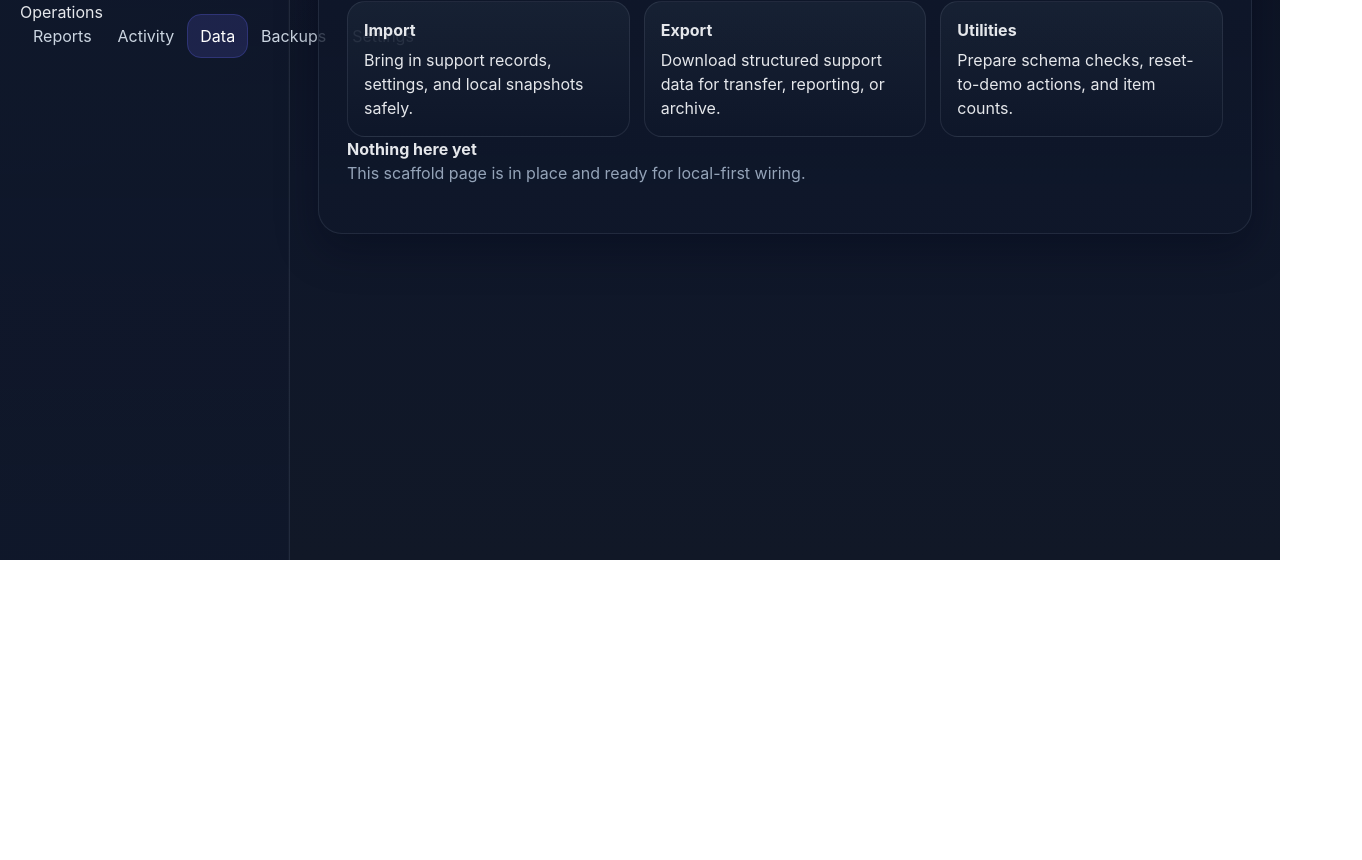
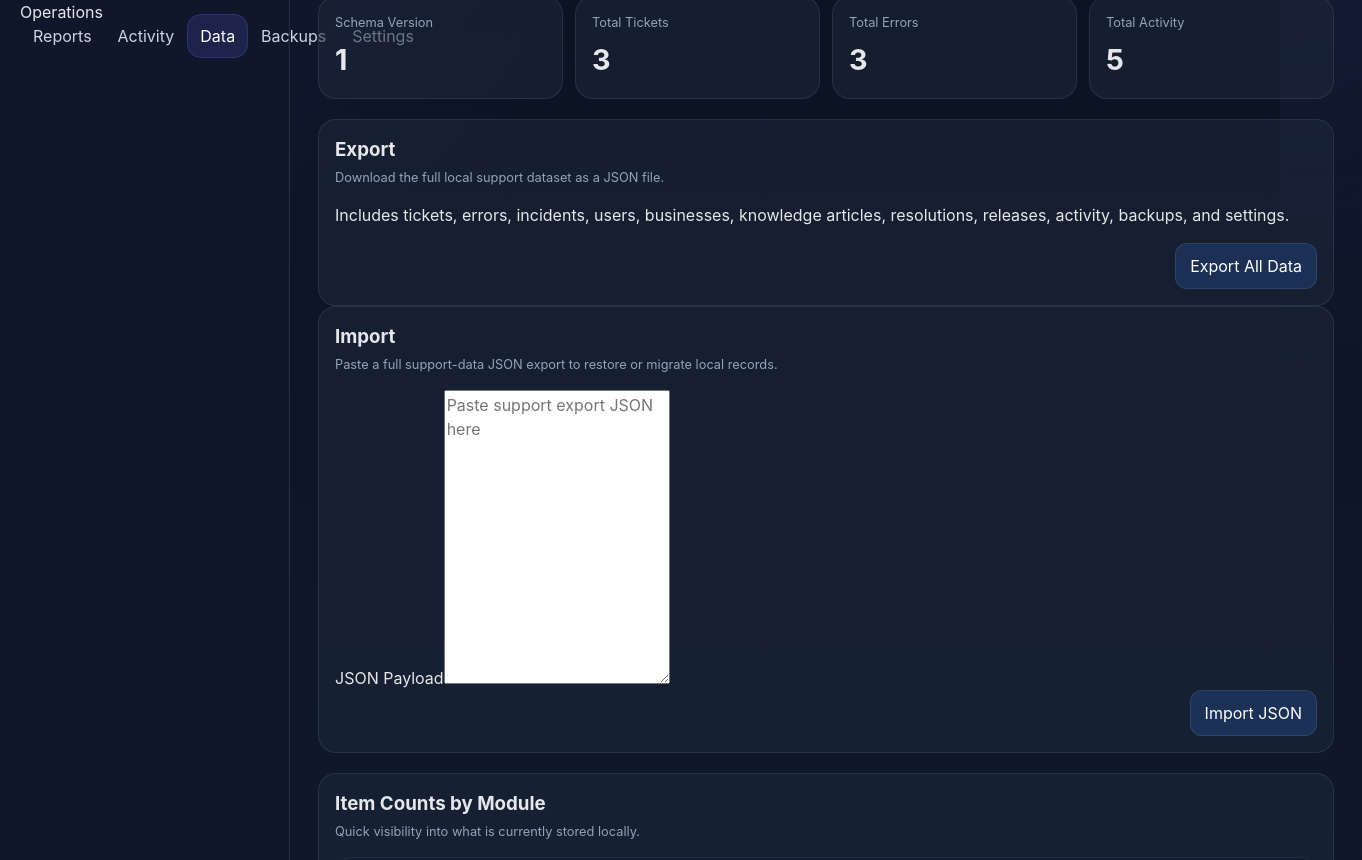
Before and after one commit to Emanuel628/InEx-IT-Support, a React (Vite) app: page /data in a window 1280 px wide. Shown: the part 240-1100 px from the top of the page, 1362 px wide, since content can reach past the window. Before the commit the page ends 800 px from the top, so only its background shows below. Built offline with nearby package versions, Linux system fonts and the light colour scheme.

Commit message:
Build data import export reset workflow page

```diff
--- a/src/pages/data/DataPage.tsx
+++ b/src/pages/data/DataPage.tsx
@@ -1,15 +1,163 @@
-import { PlaceholderPage } from '@/components/shared/PlaceholderPage';
+import { useMemo, useState } from 'react';
+import {
+  SUPPORT_SCHEMA_VERSION,
+  exportSupportDataJson,
+  getSupportItemCounts,
+  importSupportDataJson,
+  resetSupportDataToDemo,
+  clearSupportData,
+} from '@/features/data/lib/supportDataUtils';
+import '@/features/tickets/styles/tickets.css';
+
+function downloadJson(filename: string, content: string) {
+  const blob = new Blob([content], { type: 'application/json' });
+  const url = URL.createObjectURL(blob);
+  const anchor = document.createElement('a');
+  anchor.href = url;
+  anchor.download = filename;
+  anchor.click();
+  URL.revokeObjectURL(url);
+}
 
 export function DataPage() {
+  const [importText, setImportText] = useState('');
+  const [message, setMessage] = useState('');
+  const [version, setVersion] = useState(0);
+
+  const itemCounts = useMemo(() => getSupportItemCounts(), [version]);
+
+  function refresh() {
+    setVersion((current) => current + 1);
+  }
+
+  function handleExport() {
+    const content = exportSupportDataJson();
+    downloadJson(`inex-it-support-export-${new Date().toISOString().slice(0, 10)}.json`, content);
+    setMessage('Support data exported successfully.');
+    refresh();
+  }
+
+  function handleImport() {
+    const result = importSupportDataJson(importText);
+    if (!result.ok) {
+      setMessage(result.error);
+      return;
+    }
+    setMessage('Support data imported successfully.');
+    setImportText('');
+    refresh();
+  }
+
+  function handleResetDemo() {
+    if (!window.confirm('Reset the full app to demo data? This will overwrite current local support records.')) {
+      return;
+    }
+    resetSupportDataToDemo();
+    setMessage('Support data reset to demo defaults.');
+    refresh();
+  }
+
+  function handleClearData() {
+    if (!window.confirm('Clear all local support data? This removes current records and keeps the app in an empty local-first state.')) {
+      return;
+    }
+    clearSupportData();
+    setMessage('Local support data cleared.');
+    refresh();
+  }
+
   return (
-    <PlaceholderPage
-      title="Data"
-      description="Import, export, reset, and utility workspace for local-first support data."
-      cards={[
-        { title: 'Import', body: 'Bring in support records, settings, and local snapshots safely.' },
-        { title: 'Export', body: 'Download structured support data for transfer, reporting, or archive.' },
-        { title: 'Utilities', body: 'Prepare schema checks, reset-to-demo actions, and item counts.' },
-      ]}
-    />
+    <section className="ticket-workspace-page">
+      <div className="ticket-page-header">
+        <div>
+          <span className="ticket-page-eyebrow">Data</span>
+          <h2>Import, Export, and Reset</h2>
+          <p>Manage the local-first support dataset safely with JSON export/import, demo resets, and item-count visibility.</p>
+        </div>
+      </div>
+
+      <div className="ticket-stats-grid">
+        <article className="ticket-stat-card"><span>Schema Version</span><strong>{SUPPORT_SCHEMA_VERSION}</strong></article>
+        <article className="ticket-stat-card"><span>Total Tickets</span><strong>{itemCounts.tickets}</strong></article>
+        <article className="ticket-stat-card"><span>Total Errors</span><strong>{itemCounts.errors}</strong></article>
+        <article className="ticket-stat-card"><span>Total Activity</span><strong>{itemCounts.activity}</strong></article>
+      </div>
+
+      {message ? (
+        <section className="ticket-detail-panel">
+          <div className="ticket-section-header">
+            <h3>Last Action</h3>
+            <span>{message}</span>
+          </div>
+        </section>
+      ) : null}
+
+      <div className="ticket-detail-grid">
+        <section className="ticket-detail-panel">
+          <div className="ticket-section-header">
+            <h3>Export</h3>
+            <span>Download the full local support dataset as a JSON file.</span>
+          </div>
+          <div className="ticket-detail-stack">
+            <p>Includes tickets, errors, incidents, users, businesses, knowledge articles, resolutions, releases, activity, backups, and settings.</p>
+            <div className="ticket-form-actions">
+              <button type="button" onClick={handleExport}>Export All Data</button>
+            </div>
+          </div>
+        </section>
+
+        <section className="ticket-detail-panel">
+          <div className="ticket-section-header">
+            <h3>Import</h3>
+            <span>Paste a full support-data JSON export to restore or migrate local records.</span>
+          </div>
+          <div className="ticket-detail-stack">
+            <label>
+              JSON Payload
+              <textarea rows={12} value={importText} onChange={(event) => setImportText(event.target.value)} placeholder="Paste support export JSON here" />
+            </label>
+            <div className="ticket-form-actions">
+              <button type="button" onClick={handleImport}>Import JSON</button>
+            </div>
+          </div>
+        </section>
+      </div>
+
+      <section className="ticket-detail-panel">
+        <div className="ticket-section-header">
+          <h3>Item Counts by Module</h3>
+          <span>Quick visibility into what is currently stored locally.</span>
+        </div>
+        <div className="ticket-table-wrap">
+          <table className="ticket-table">
+            <thead>
+              <tr>
+                <th>Module</th>
+                <th>Count</th>
+              </tr>
+            </thead>
+            <tbody>
+              {Object.entries(itemCounts).map(([key, value]) => (
+                <tr key={key}>
+                  <td>{key}</td>
+                  <td>{value}</td>
+                </tr>
+              ))}
+            </tbody>
+          </table>
+        </div>
+      </section>
+
+      <section className="ticket-detail-panel">
+        <div className="ticket-section-header">
+          <h3>Utilities</h3>
+          <span>Use destructive actions carefully. Both actions require confirmation.</span>
+        </div>
+        <div className="ticket-inline-actions">
+          <button type="button" onClick={handleResetDemo}>Reset to Demo Data</button>
+          <button type="button" onClick={handleClearData}>Clear Local Data</button>
+        </div>
+      </section>
+    </section>
   );
 }
```
